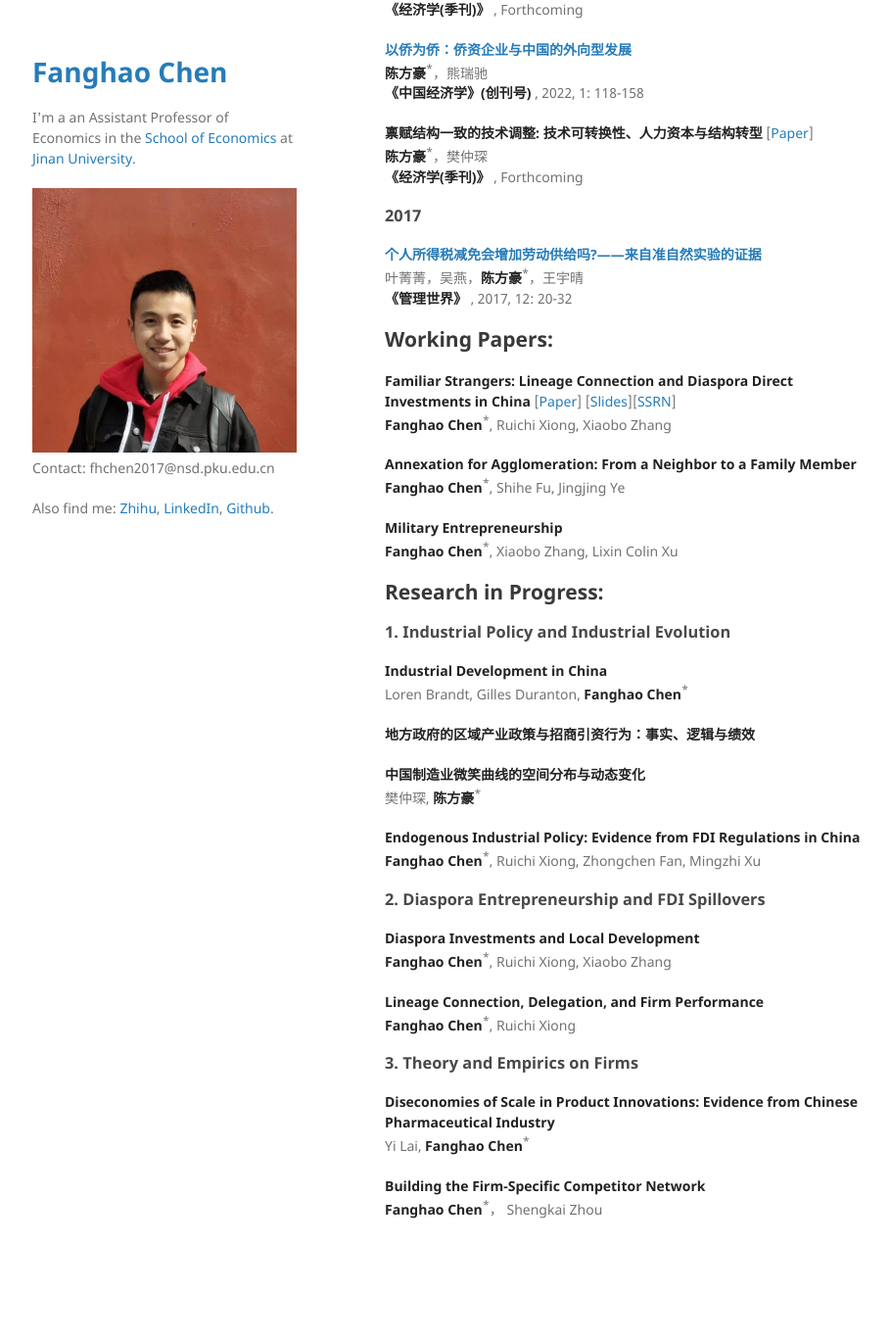
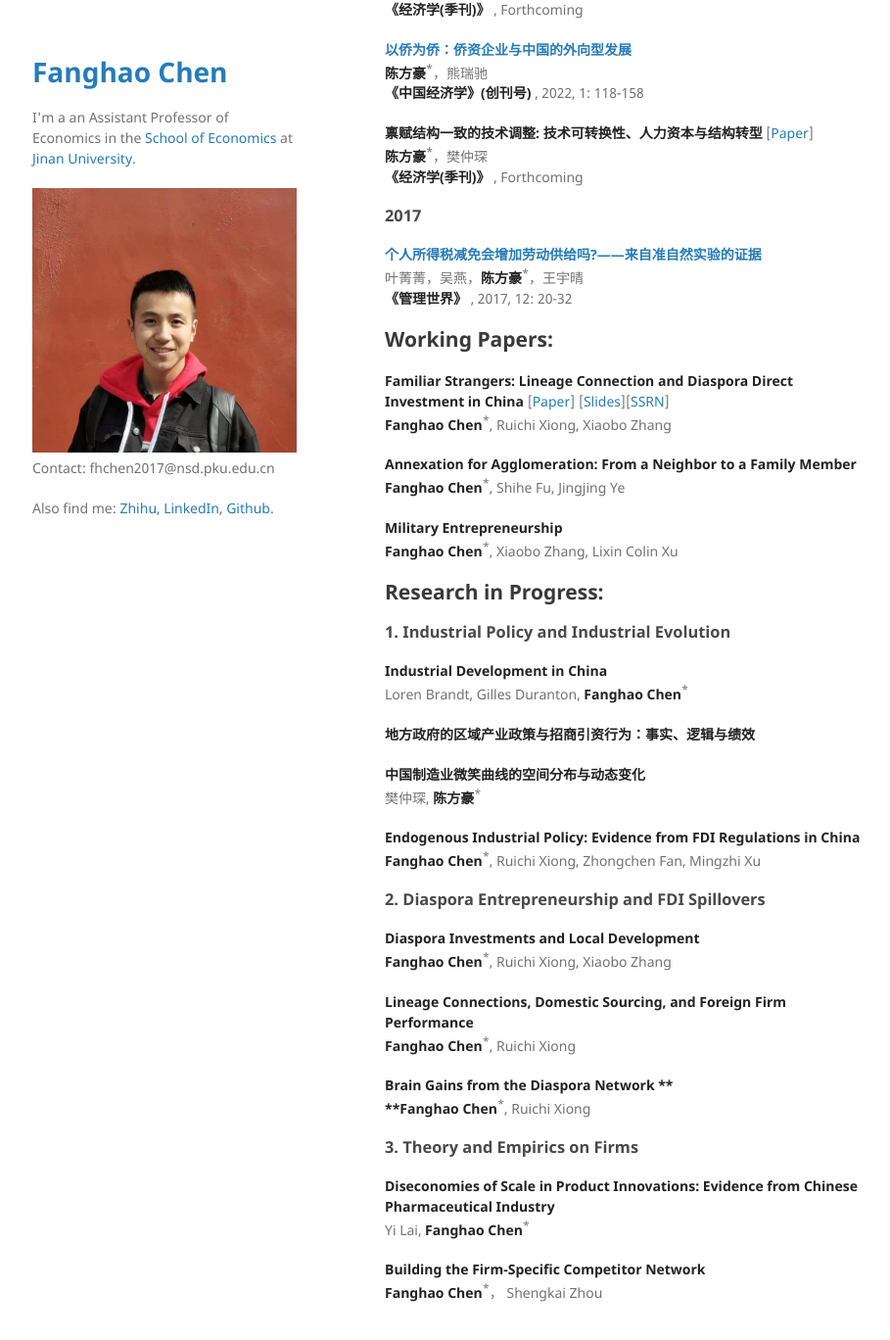
Before and after one commit to FanghaoChen/homepage, a Jekyll site: the page built from research.md, in a window 1280 px wide and 1400 px high, scrolled down 237 px. Shown: the top 1368 px of the window at 98% size, without its empty margins (177-1086 px from the left). Built offline with Jekyll 4.4.1, drawn with Linux system fonts in a browser that asks for light colours; before the commit the page ends 1551 px from its top, so only the background shows below that.

Commit message:
Update research.md

```diff
--- a/research.md
+++ b/research.md
@@ -28,7 +28,7 @@ layout: default
 
 ## Working Papers:
 
-**Familiar Strangers: Lineage Connection and Diaspora Direct Investments in China** [[Paper](./assets/familiar_stranger_draft_221010.pdf)] [[Slides](./assets/familiar_stranger_slides_220416.pdf)][[SSRN](https://papers.ssrn.com/sol3/papers.cfm?abstract_id=4004159)]<br/>
+**Familiar Strangers: Lineage Connection and Diaspora Direct Investment in China** [[Paper](./assets/familiar_stranger_draft_221010.pdf)] [[Slides](./assets/familiar_stranger_slides_220416.pdf)][[SSRN](https://papers.ssrn.com/sol3/papers.cfm?abstract_id=4004159)]<br/>
 **Fanghao Chen**<sup>*</sup>, Ruichi Xiong, Xiaobo Zhang
 
 **Annexation for Agglomeration: From a Neighbor to a Family Member** <br/>
@@ -57,7 +57,10 @@ Loren Brandt, Gilles Duranton, **Fanghao Chen**<sup>*</sup>
 **Diaspora Investments and Local Development** <br/>
 **Fanghao Chen**<sup>*</sup>, Ruichi Xiong, Xiaobo Zhang
 
-**Lineage Connection, Delegation, and Firm Performance**<br/>
+**Lineage Connections, Domestic Sourcing, and Foreign Firm Performance**<br/>
+**Fanghao Chen**<sup>*</sup>, Ruichi Xiong
+
+**Brain Gains from the Diaspora Network **<br/>
 **Fanghao Chen**<sup>*</sup>, Ruichi Xiong
 
 ### 3. Theory and Empirics on Firms ###
```
